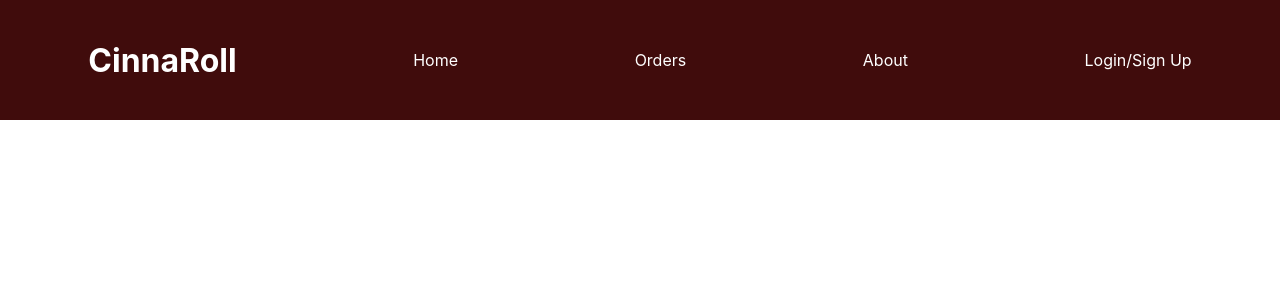
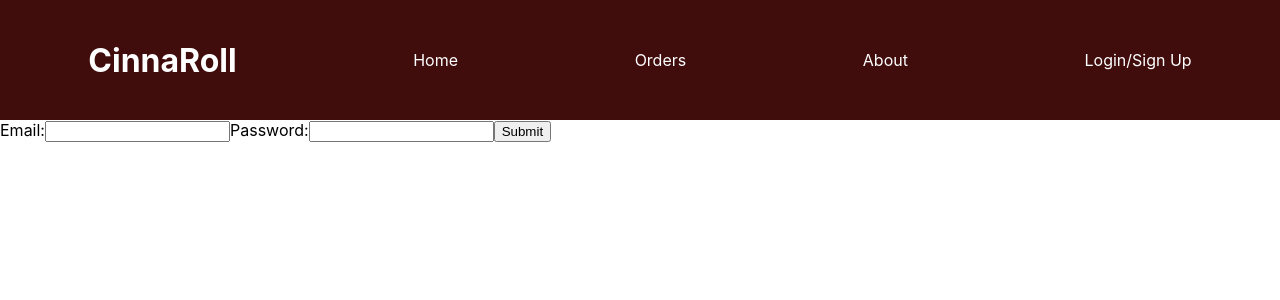
Before and after one commit to masonwaller/cinnamon, a React (Create React App) app: page /account in a window 1280 px wide. Shown: the top 300 px of the page. Built offline with nearby package versions, Linux system fonts and the light colour scheme.

Commit message:
login form up

```diff
--- a/src/components/Login.js
+++ b/src/components/Login.js
@@ -1,5 +1,30 @@
 import React from "react";
 
 export default function Login() {
-  return <div></div>;
+  const [email, setEmail] = React.useState("");
+  const [pw, setPW] = React.useState("");
+
+  const handleSubmit = e => {
+    e.preventDefault();
+    console.log("submit");
+  };
+  return (
+    <div>
+      <form onSubmit={e => handleSubmit(e)}>
+        <label>
+          Email:
+          <input
+            type="text"
+            value={email}
+            onChange={e => setEmail(e.target.value)}
+          />
+        </label>
+        <label>
+          Password:
+          <input type="text" value={pw} onChange={e => setPW(e.target.value)} />
+        </label>
+        <input type="submit" value="Submit" />
+      </form>
+    </div>
+  );
 }
```
